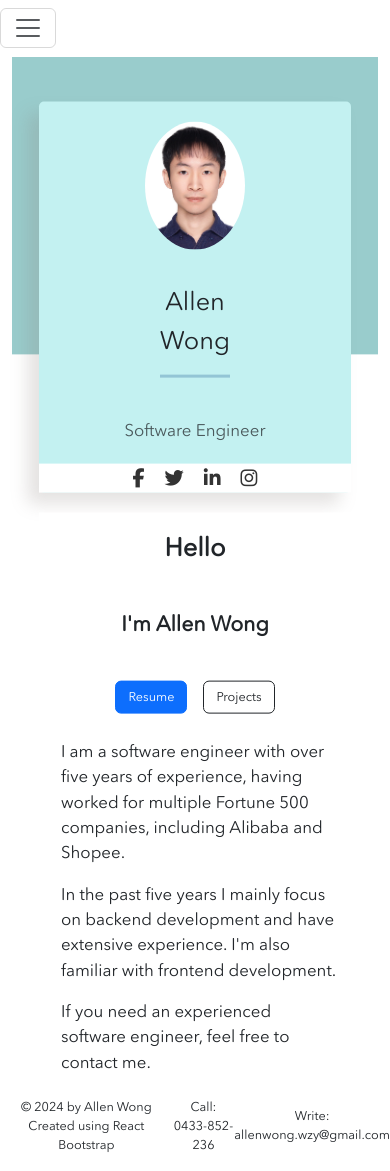
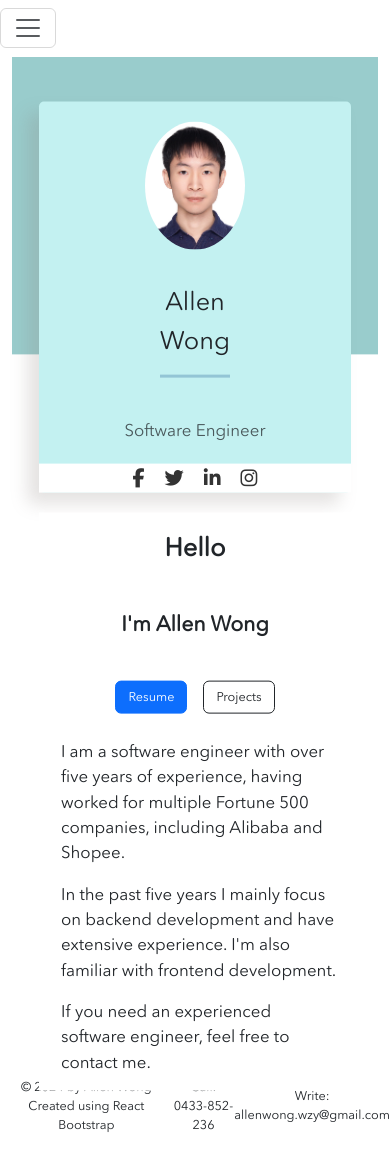
Before and after one commit to allenwongwzy/personal-web-front, a React (Create React App) app: page / in a window 390 px wide. Built offline with nearby package versions, Linux system fonts and the light colour scheme.

Commit message:
fix nav bar

```diff
--- a/src/component/FooterPage/footerpage.css
+++ b/src/component/FooterPage/footerpage.css
@@ -20,7 +20,9 @@
     color: #007bff;
 }
 .foot-container{
-    margin-top: 20px !important;
+    /*margin-top: 20px !important;*/
+    padding-top: 20px;
+
 }
 
 .foot-info{
@@ -34,5 +36,9 @@
     justify-content: center; /* Center content horizontally */
 }
 @media (max-width: 768px) {
+    .foot-container{
+        /*margin-top: 20px !important;*/
+        padding-top: 0;
 
+    }
 }
```
